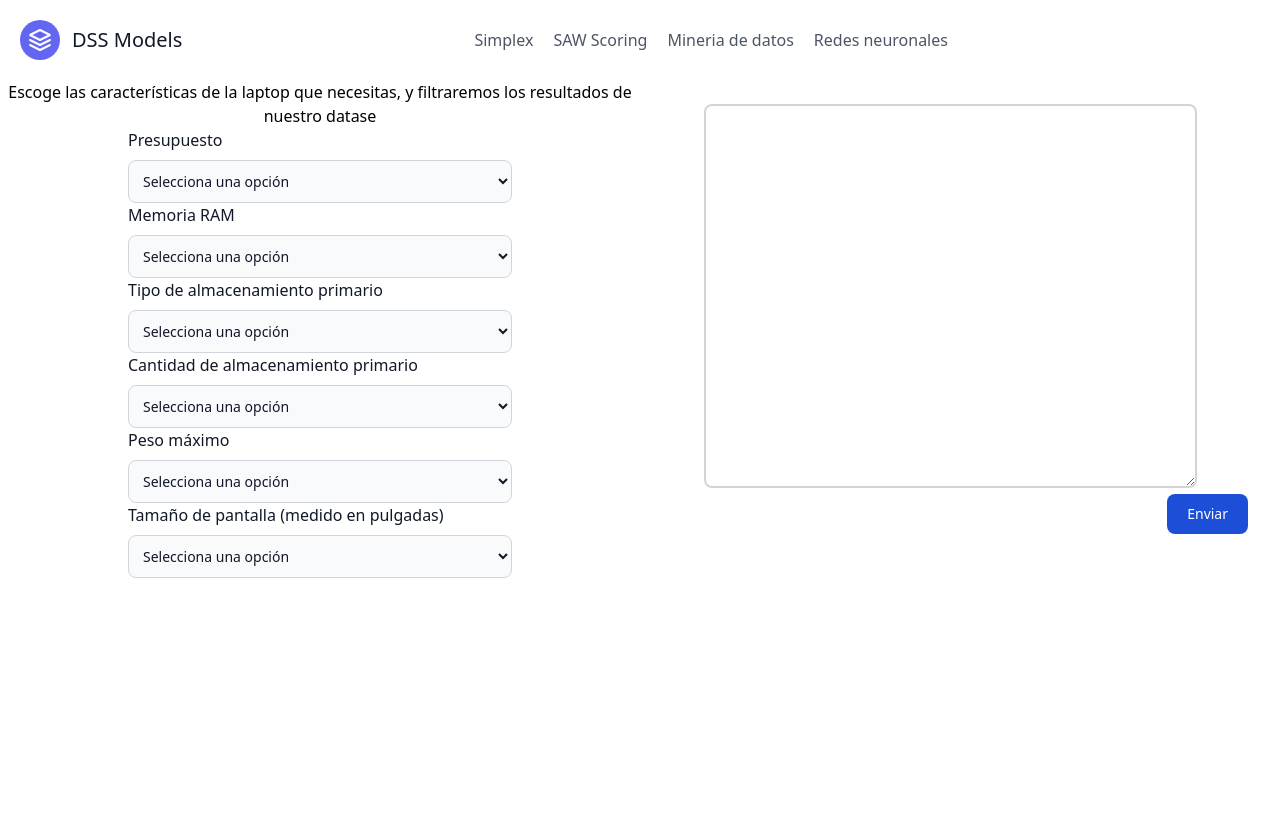
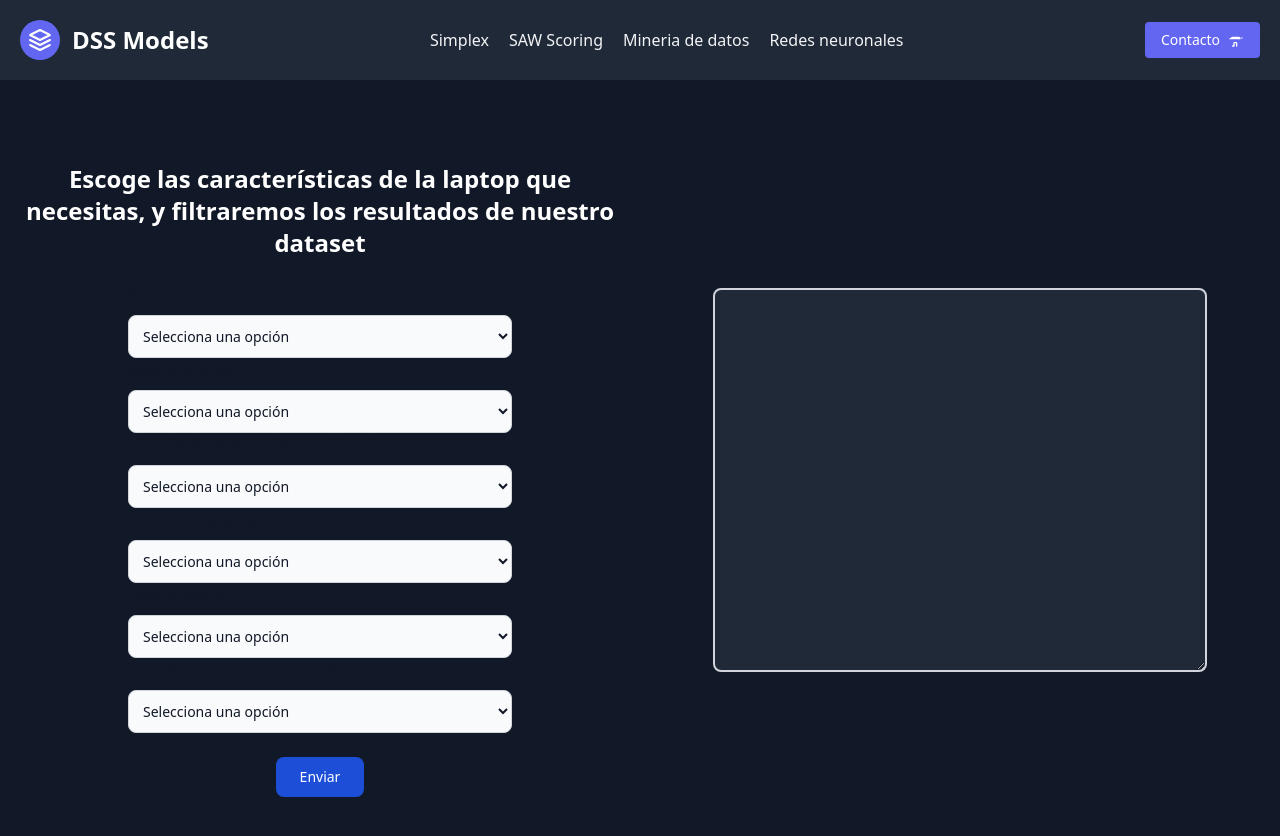
Before and after one commit to JuleFs/DSS-models, an Angular app: page /mineria in a window 1280 px wide. Shown: the top 836 px of the page. Before the commit the page ends 800 px from the top, so only its background shows below. Built offline with nearby package versions, Linux system fonts and the light colour scheme.

Commit message:
simplex me mato

```diff
--- a/package.json
+++ b/package.json
@@ -28,6 +28,7 @@
     "@angular/compiler-cli": "^18.2.0",
     "@types/jasmine": "~5.1.0",
     "autoprefixer": "^10.4.20",
+    "daisyui": "^4.12.23",
     "jasmine-core": "~5.2.0",
     "karma": "~6.4.0",
     "karma-chrome-launcher": "~3.2.0",
--- a/src/app/components/mineria/mineria.component.html
+++ b/src/app/components/mineria/mineria.component.html
@@ -1,93 +1,67 @@
 <app-navbar />
 
-<div class="flex">
-  <aside class="justify-center items-center w-1/2">
-    <div class="text-center">
-      <h1>
+<div class="flex flex-col md:flex-row text-white bg-gray-900 min-h-screen">
+  <!-- Columna Izquierda: Selección de Características -->
+  <aside class="flex flex-col justify-center items-center w-full md:w-1/2 p-6">
+    <div class="text-center mb-6">
+      <h1 class="text-2xl font-bold">
         Escoge las características de la laptop que necesitas, y filtraremos los
-        resultados de nuestro datase
+        resultados de nuestro dataset
       </h1>
     </div>
-    <div class="items-center">
+    <div class="w-full md:w-3/4">
       <app-select-dropdown
         id="presupuesto"
         spec="Presupuesto"
-        [options]="[
-          { value: '250', label: '$5,000' },
-          { value: '500', label: '$10,000' },
-          { value: '1000', label: '$20,000' },
-          { value: '2000', label: '$40,000' },
-          { value: '4000', label: '$80,000' },
-          { value: '10000', label: 'Sin límite' }
-        ]"
+        [options]="[ { value: '250', label: '$5,000' }, { value: '500', label: '$10,000' }, { value: '1000', label: '$20,000' }, { value: '2000', label: '$40,000' }, { value: '4000', label: '$80,000' }, { value: '10000', label: 'Sin límite' } ]"
         (valueChange)="onPresupuestoChange($event)"
-      />
+        class="mb-4"
+      ></app-select-dropdown>
+
       <app-select-dropdown
         id="ram"
         spec="Memoria RAM"
-        [options]="[
-          { value: '8', label: '8gb' },
-          { value: '16', label: '16gb' },
-          { value: '32', label: '32gb' },
-          { value: '64', label: '64gb' }
-        ]"
+        [options]="[ { value: '8', label: '8gb' }, { value: '16', label: '16gb' }, { value: '32', label: '32gb' }, { value: '64', label: '64gb' } ]"
         (valueChange)="onRamChange($event)"
-      />
+        class="mb-4"
+      ></app-select-dropdown>
+
       <app-select-dropdown
         id="storage-type"
         spec="Tipo de almacenamiento primario"
-        [options]="[
-          { value: 'SSD', label: 'Disco de Estado Sólido (SSD)' },
-          { value: 'HDD', label: 'Disco Duro (HDD)' }
-        ]"
+        [options]="[ { value: 'SSD', label: 'Disco de Estado Sólido (SSD)' }, { value: 'HDD', label: 'Disco Duro (HDD)' } ]"
         (valueChange)="onStorageTypeChange($event)"
-      />
+        class="mb-4"
+      ></app-select-dropdown>
+
       <app-select-dropdown
         id="storage"
         spec="Cantidad de almacenamiento primario"
-        [options]="[
-          { value: '256', label: '256gb' },
-          { value: '512', label: '512gb' },
-          { value: '1024', label: '1tb' },
-          { value: '2048', label: '2tb' }
-        ]"
+        [options]="[ { value: '256', label: '256gb' }, { value: '512', label: '512gb' }, { value: '1024', label: '1tb' }, { value: '2048', label: '2tb' } ]"
         (valueChange)="onStorageChange($event)"
-      />
+        class="mb-4"
+      ></app-select-dropdown>
+
       <app-select-dropdown
         id="peso"
         spec="Peso máximo"
-        [options]="[
-          { value: '1', label: '1kg' },
-          { value: '2', label: '2kg' },
-          { value: '3', label: '3kg' },
-          { value: '4', label: '4kg' }
-        ]"
+        [options]="[ { value: '1', label: '1kg' }, { value: '2', label: '2kg' }, { value: '3', label: '3kg' }, { value: '4', label: '4kg' } ]"
         (valueChange)="onPesoChange($event)"
-      />
+        class="mb-4"
+      ></app-select-dropdown>
+
       <app-select-dropdown
         id="inches"
         spec="Tamaño de pantalla (medido en pulgadas)"
-        [options]="[
-          { value: '13', label: '13in' },
-          { value: '15', label: '15in' },
-          { value: '17', label: '17in' }
-        ]"
+        [options]="[ { value: '13', label: '13in' }, { value: '15', label: '15in' }, { value: '17', label: '17in' } ]"
         (valueChange)="onInchesChange($event)"
-      />
-    </div>
-  </aside>
-  <aside class="justify-center items-center w-1/2 p-6">
-    <div class="justify-end">
-      <textarea
-        class="ml-10 w-5/6 h-96 border-2 border-gray-300 rounded-lg p-2 dark:border-gray-700"
-        readonly
-        name="resultados"
-        id="res"
-        >{{ result }}</textarea
-      >
-      <div class="flex justify-end">
+        class="mb-4"
+      ></app-select-dropdown>
+
+      <!-- Botón Enviar -->
+      <div class="flex justify-center mt-6">
         <button
-          class="text-white bg-blue-700 hover:bg-blue-800 focus:ring-4 focus:ring-blue-300 font-medium rounded-lg text-sm px-5 py-2.5 me-2 mb-2 dark:bg-blue-600 dark:hover:bg-blue-700 focus:outline-none dark:focus:ring-blue-800"
+          class="text-white bg-blue-700 hover:bg-blue-800 focus:ring-4 focus:ring-blue-300 font-medium rounded-lg text-sm px-6 py-2.5 dark:bg-blue-600 dark:hover:bg-blue-700 focus:outline-none dark:focus:ring-blue-800"
           (click)="sumbit()"
         >
           Enviar
@@ -95,4 +69,15 @@
       </div>
     </div>
   </aside>
+
+  <!-- Columna Derecha: Resultados -->
+  <aside class="flex justify-center items-center w-full md:w-1/2 p-6">
+    <textarea
+      class="w-5/6 h-96 border-2 border-gray-300 rounded-lg p-4 dark:border-gray-700 bg-gray-800 text-white"
+      readonly
+      name="resultados"
+      id="res"
+      >{{ result }}</textarea
+    >
+  </aside>
 </div>
--- a/src/app/components/navbar/navbar.component.html
+++ b/src/app/components/navbar/navbar.component.html
@@ -1,16 +1,37 @@
-<header class="text-gray-600 body-font">
+<header class="bg-gray-800 text-gray-100 body-font shadow-lg">
   <div class="container mx-auto flex flex-wrap p-5 flex-col md:flex-row items-center">
-    <a class="flex title-font font-medium items-center text-gray-900 mb-4 md:mb-0">
+    <!-- Logo -->
+    <a class="flex title-font font-medium items-center text-white mb-4 md:mb-0">
       <svg xmlns="http://www.w3.org/2000/svg" fill="none" stroke="currentColor" stroke-linecap="round" stroke-linejoin="round" stroke-width="2" class="w-10 h-10 text-white p-2 bg-indigo-500 rounded-full" viewBox="0 0 24 24">
         <path d="M12 2L2 7l10 5 10-5-10-5zM2 17l10 5 10-5M2 12l10 5 10-5"></path>
       </svg>
-      <span class="ml-3 text-xl">DSS Models</span>
+      <span class="ml-3 text-2xl font-bold">DSS Models</span>
     </a>
-    <nav class="md:ml-auto md:mr-auto flex flex-wrap items-center text-base justify-center">
-      <a routerLink="/simplex" class="mr-5 hover:text-gray-900">Simplex</a>
-      <a routerLink="/saw" class="mr-5 hover:text-gray-900">SAW Scoring</a>
-      <a routerLink="/mineria" class="mr-5 hover:text-gray-900">Mineria de datos</a>
-      <a routerLink="/redes_neuronales" class="mr-5 hover:text-gray-900">Redes neuronales</a>
+
+    <!-- Toggle Button for Mobile -->
+    <button
+      class=" btn md:hidden ml-auto text-gray-300 focus:outline-none"
+
+    >
+      <svg xmlns="http://www.w3.org/2000/svg" class="h-6 w-6" fill="none" viewBox="0 0 24 24" stroke="currentColor">
+        <path stroke-linecap="round" stroke-linejoin="round" stroke-width="2" d="M4 6h16M4 12h16m-7 6h7" />
+      </svg>
+    </button>
+
+    <!-- Navigation Links -->
+    <nav class="hidden md:flex md:ml-auto md:mr-auto flex-wrap items-center text-base justify-center">
+      <a routerLink="/simplex" class="mr-5 hover:text-indigo-400 transition duration-300">Simplex</a>
+      <a routerLink="/saw" class="mr-5 hover:text-indigo-400 transition duration-300">SAW Scoring</a>
+      <a routerLink="/mineria" class="mr-5 hover:text-indigo-400 transition duration-300">Mineria de datos</a>
+      <a routerLink="/redes_neuronales" class="mr-5 hover:text-indigo-400 transition duration-300">Redes neuronales</a>
     </nav>
+
+    <!-- Action Button -->
+    <a href="#" class="inline-flex items-center bg-indigo-500 text-white border-0 py-2 px-4 focus:outline-none hover:bg-indigo-600 rounded text-sm font-medium">
+      Contacto
+      <svg xmlns="http://www.w3.org/2000/svg" class="h-4 w-4 ml-2" fill="none" viewBox="0 0 24 24" stroke="currentColor">
+        <path stroke-linecap="round" stroke-linejoin="round" stroke-width="2" d="M3 10h11M9 21H7m2 0v-4a1 1 0 011-1h2a1 1 0 011 1v4m8-12h.01M5 10h11m2 0a2 2 0 00-2-2H7a2 2 0 00-2 2z" />
+      </svg>
+    </a>
   </div>
 </header>
--- a/src/app/components/redes-neuronales/redes-neuronales.component.html
+++ b/src/app/components/redes-neuronales/redes-neuronales.component.html
@@ -1,59 +1,68 @@
 <app-navbar />
 
-<div class="flex">
-  <aside class="justify-center items-center w-1/2">
-    <div class="form-container p-6">
-      <div>
+<div class="flex flex-col md:flex-row text-white bg-gray-900 min-h-screen">
+  <!-- Columna Izquierda: Formulario -->
+  <aside class="flex flex-col justify-center items-center w-full md:w-1/2 p-6">
+    <div class="text-center mb-6">
+      <h1 class="text-2xl font-bold">
         Este modelo fue entrenado con un dataset de laptops de diferentes
         características y en base a este determina si su uso puede ser para un
-        estudiante o para un profesional. Ingresa los siguientes parametros y
-        haz click en enviar para hacer una consulta
+        estudiante o para un profesional.
+      </h1>
+      <p class="mt-2">
+        Ingresa los siguientes parámetros y haz clic en enviar para hacer una consulta.
+      </p>
     </div>
-      <form class="form p-6">
-        <div class="form-group">
-          <label for="price">Precio en euros:</label>
+    <div class="w-full md:w-3/4">
+      <form class="form">
+        <div class="form-group mb-4">
+          <label for="price" class="block text-sm font-medium text-gray-200 mb-2">
+            Precio en euros:
+          </label>
           <input
             [(ngModel)]="price"
             type="number"
             id="price"
             name="price"
-            class="bg-gray-50 border border-gray-300 text-gray-900 text-sm rounded-lg focus:ring-blue-500 focus:border-blue-500 block w-1/6 p-2.5 dark:bg-gray-700 dark:border-gray-600 dark:placeholder-gray-400 dark:text-white dark:focus:ring-blue-500 dark:focus:border-blue-500"
+            class="bg-gray-50 border border-gray-300 text-gray-900 text-sm rounded-lg focus:ring-blue-500 focus:border-blue-500 block w-full p-2.5 dark:bg-gray-700 dark:border-gray-600 dark:placeholder-gray-400 dark:text-white dark:focus:ring-blue-500 dark:focus:border-blue-500"
             placeholder="Ingrese el precio en euros"
           />
         </div>
-        <div class="form-group">
-          <label for="storage">Almacenamiento:</label>
+        <div class="form-group mb-4">
+          <label for="storage" class="block text-sm font-medium text-gray-200 mb-2">
+            Almacenamiento:
+          </label>
           <input
             [(ngModel)]="storage"
             type="text"
             id="storage"
             name="storage"
-            class="bg-gray-50 border border-gray-300 text-gray-900 text-sm rounded-lg focus:ring-blue-500 focus:border-blue-500 block w-1/6 p-2.5 dark:bg-gray-700 dark:border-gray-600 dark:placeholder-gray-400 dark:text-white dark:focus:ring-blue-500 dark:focus:border-blue-500"
+            class="bg-gray-50 border border-gray-300 text-gray-900 text-sm rounded-lg focus:ring-blue-500 focus:border-blue-500 block w-full p-2.5 dark:bg-gray-700 dark:border-gray-600 dark:placeholder-gray-400 dark:text-white dark:focus:ring-blue-500 dark:focus:border-blue-500"
             placeholder="Ingrese el almacenamiento"
           />
+        </div>
+        <!-- Botón Enviar -->
+        <div class="flex justify-center mt-6">
+          <button
+            class="btn bg-blue-500 hover:bg-blue-600 text-white py-2 px-6 rounded-lg"
+            (click)="sumbit()"
+          >
+            Enviar
+          </button>
         </div>
       </form>
     </div>
   </aside>
 
-  <aside class="justify-center items-center w-1/2 p-6">
-    <div class="justify-end">
+  <!-- Columna Derecha: Resultados -->
+  <aside class="flex justify-center items-center w-full md:w-1/2 p-6">
     <textarea
-        class="ml-10 w-5/6 border-2 border-gray-300 rounded-lg p-2 dark:border-gray-700"
+      class="w-5/6 h-96 border-2 border-gray-300 rounded-lg p-4 dark:border-gray-700 bg-gray-800 text-white"
       readonly
       name="resultados"
       id="res"
     >
 {{ usage }}</textarea
     >
-      <div class="flex justify-end">
-        <button
-          class="text-white bg-blue-700 hover:bg-blue-800 focus:ring-4 focus:ring-blue-300 font-medium rounded-lg text-sm px-5 py-2.5 me-2 mb-2 dark:bg-blue-600 dark:hover:bg-blue-700 focus:outline-none dark:focus:ring-blue-800"
-          (click)="sumbit()"
-        >
-          Enviar
-        </button>
-      </div>
-    </div>
   </aside>
 </div>
--- a/src/app/components/saw/saw.component.html
+++ b/src/app/components/saw/saw.component.html
@@ -1,82 +1,96 @@
 <app-navbar />
-<div class="container mx-auto p-4">
+<div class="container mx-auto p-6 max-w-5xl bg-gray-900 text-white rounded-lg shadow-lg">
   <h1 class="text-2xl font-bold text-center mb-6">SAW Algorithm</h1>
 
+  <div class="flex flex-col md:flex-row gap-6">
     <!-- Criterios Section -->
-  <section class="mb-6">
+    <section class="flex-1">
       <h2 class="text-xl font-semibold mb-4">Agregar Criterios</h2>
       <form (ngSubmit)="addCriterio()" class="flex flex-col gap-4">
         <div>
-        <label class="block font-medium">Nombre:</label>
+          <label class="block font-medium mb-2">Nombre:</label>
           <input
             type="text"
             [(ngModel)]="nuevoCriterio.nombre"
             name="nombre"
             required
-          class="border p-2 w-full"
+            class="border border-gray-700 bg-gray-800 text-white p-2 w-full rounded focus:outline-none focus:ring-2 focus:ring-blue-500"
           />
         </div>
         <div>
-        <label class="block font-medium">Peso:</label>
+          <label class="block font-medium mb-2">Peso:</label>
           <input
             type="number"
             [(ngModel)]="nuevoCriterio.peso"
             name="peso"
             required
-          class="border p-2 w-full"
+            class="border border-gray-700 bg-gray-800 text-white p-2 w-full rounded focus:outline-none focus:ring-2 focus:ring-blue-500"
           />
         </div>
         <div>
-        <label class="block font-medium">Tipo:</label>
+          <label class="block font-medium mb-2">Tipo:</label>
           <select
             [(ngModel)]="nuevoCriterio.tipo"
             name="tipo"
             required
-          class="border p-2 w-full"
+            class="border border-gray-700 bg-gray-800 text-white p-2 w-full rounded focus:outline-none focus:ring-2 focus:ring-blue-500"
           >
             <option value="benefit">Benefit</option>
             <option value="cost">Cost</option>
           </select>
         </div>
-      <button type="submit" class="bg-blue-500 text-white px-4 py-2 rounded">Agregar Criterio</button>
+        <button
+          type="submit"
+          class="bg-blue-500 hover:bg-blue-600 text-white px-4 py-2 rounded focus:outline-none"
+        >
+          Agregar Criterio
+        </button>
       </form>
     </section>
 
     <!-- Alternativas Section -->
-  <section class="mb-6">
+    <section class="flex-1">
       <h2 class="text-xl font-semibold mb-4">Agregar Alternativas</h2>
       <form (ngSubmit)="addAlternativa()" class="flex flex-col gap-4">
         <div>
-        <label class="block font-medium">Nombre:</label>
+          <label class="block font-medium mb-2">Nombre:</label>
           <input
             type="text"
             [(ngModel)]="nuevaAlternativa.nombre"
             name="nombre"
             required
-          class="border p-2 w-full"
+            class="border border-gray-700 bg-gray-800 text-white p-2 w-full rounded focus:outline-none focus:ring-2 focus:ring-blue-500"
           />
         </div>
         <div>
-        <label class="block font-medium">Valores (coma-separados):</label>
+          <label class="block font-medium mb-2">Valores (coma-separados):</label>
           <input
             type="text"
             [(ngModel)]="nuevaAlternativa.valores"
             name="valores"
             required
-          class="border p-2 w-full"
+            class="border border-gray-700 bg-gray-800 text-white p-2 w-full rounded focus:outline-none focus:ring-2 focus:ring-blue-500"
           />
         </div>
-      <button type="submit" class="bg-blue-500 text-white px-4 py-2 rounded">Agregar Alternativa</button>
+        <button
+          type="submit"
+          class="bg-blue-500 hover:bg-blue-600 text-white px-4 py-2 rounded focus:outline-none"
+        >
+          Agregar Alternativa
+        </button>
       </form>
     </section>
+  </div>
 
   <!-- Calcular Mejor Alternativa -->
-  <section>
-    <h2 class="text-xl font-semibold mb-4">Calcular Mejor Alternativa</h2>
-    <button (click)="calcularMejorAlternativa()" class="bg-green-500 text-white px-4 py-2 rounded">
+  <section class="mt-8 text-center">
+    <button
+      (click)="calcularMejorAlternativa()"
+      class="bg-green-500 hover:bg-green-600 text-white px-4 py-2 rounded focus:outline-none"
+    >
       Calcular Mejor Opción
     </button>
-    <div *ngIf="mejorAlternativa" class="mt-4 p-4 bg-gray-100 border rounded">
+    <div *ngIf="mejorAlternativa" class="mt-4 p-4 bg-gray-800 border border-gray-700 rounded">
       <p>{{ mejorAlternativa }}</p>
     </div>
   </section>
--- a/src/app/components/simplex/simplex.component.html
+++ b/src/app/components/simplex/simplex.component.html
@@ -1,9 +1,9 @@
 <app-navbar />
-<div class="container mx-auto p-4">
-  <h1 class="text-2xl font-bold mb-6">Simulador de Compra</h1>
+<div class="container mx-auto p-6 max-w-3xl bg-gray-900 text-white rounded-lg shadow-lg">
+  <h1 class="text-2xl font-bold text-center mb-6">Simulador de Compra</h1>
 
   <!-- Formulario de entrada -->
-  <form (ngSubmit)="calcular()" class="flex flex-col gap-4">
+  <form (ngSubmit)="calcular()" class="flex flex-col gap-6">
     <div>
       <label for="sueldo" class="block font-medium mb-2">Sueldo Mensual:</label>
       <input
@@ -12,7 +12,8 @@
         [(ngModel)]="sueldo"
         name="sueldo"
         required
-        class="border p-2 w-full"
+        class="border border-gray-700 bg-gray-800 text-white p-2 w-full rounded focus:outline-none focus:ring-2 focus:ring-blue-500"
+        placeholder="Ingresa tu sueldo mensual"
       />
     </div>
 
@@ -24,7 +25,8 @@
         [(ngModel)]="aguinaldo"
         name="aguinaldo"
         required
-        class="border p-2 w-full"
+        class="border border-gray-700 bg-gray-800 text-white p-2 w-full rounded focus:outline-none focus:ring-2 focus:ring-blue-500"
+        placeholder="Ingresa tu aguinaldo"
       />
     </div>
 
@@ -36,18 +38,35 @@
         [(ngModel)]="costoProducto"
         name="costoProducto"
         required
-        class="border p-2 w-full"
+        class="border border-gray-700 bg-gray-800 text-white p-2 w-full rounded focus:outline-none focus:ring-2 focus:ring-blue-500"
+        placeholder="Ingresa el costo del producto"
       />
     </div>
 
-    <button type="submit" class="bg-green-500 text-white px-6 py-2 rounded">
-      Simular
-    </button>
+    <div class="flex justify-center gap-4 mt-4">
+      <!-- Botón de Simular -->
+
+
+      <!-- Botón de Verificar Factibilidad -->
+      <button
+        type="button"
+        (click)="verificarFactibilidad()"
+        class="bg-blue-500 hover:bg-blue-600 text-white px-6 py-2 rounded focus:outline-none focus:ring-2 focus:ring-blue-500"
+      >
+        Verificar Factibilidad
+      </button>
+    </div>
   </form>
 
-  <!-- Resultado -->
-  <div *ngIf="resultado" class="mt-6 p-4 bg-gray-100 border rounded">
-    <h2 class="text-lg font-semibold">Resultado:</h2>
+  <!-- Resultado de la simulación -->
+  <div *ngIf="resultado" class="mt-6 p-4 bg-gray-800 border border-gray-700 rounded">
+    <h2 class="text-lg font-semibold mb-2">Resultado:</h2>
     <p>{{ resultado }}</p>
   </div>
+
+  <!-- Mensaje de factibilidad -->
+  <div *ngIf="mensajeFactibilidad" class="mt-6 p-4 bg-gray-800 border border-gray-700 rounded">
+    <h2 class="text-lg font-semibold mb-2">Factibilidad:</h2>
+    <p>{{ mensajeFactibilidad }}</p>
+  </div>
 </div>
--- a/src/app/components/simplex/simplex.component.ts
+++ b/src/app/components/simplex/simplex.component.ts
@@ -18,6 +18,8 @@
   costoProducto: number = 0; // Costo del producto
   proceso: 'Max' | 'Min' = 'Max'; // Proceso predeterminado (Maximización o Minimización)
   resultado: string | null = null; // Resultado de la simulación
+  mensajeFactibilidad: string | null = null; // Mensaje para la factibilidad
+
 
   constructor(private simplexService: SimplexService) {}
 
@@ -49,16 +51,31 @@
       Texto: this.proceso // Puede ser 'Max' o 'Min'
     };
 
+
+
     // Enviar datos al servicio
     this.simplexService.enviarParametros(datos).subscribe({
       next: (response) => {
         this.resultado = response.Mensaje; // Mostrar el resultado devuelto por el backend
       },
-      error: (err) => {
-        console.error('Error al procesar los datos:', err);
-        alert('Hubo un error al procesar los datos.');
+
+    });
+
+
+  }
+
+  verificarFactibilidad(): void {
+    // Sumar sueldo y aguinaldo
+    const totalIngresos = this.sueldo + this.aguinaldo;
+
+    setTimeout(() => {
+      // Verificar si el total de ingresos es al menos el doble del costo del producto
+      if (totalIngresos >= 2 * this.costoProducto) {
+        this.mensajeFactibilidad = 'Es factible comprar un nuevo equipo.';
+      } else {
+        this.mensajeFactibilidad = 'No es factible comprar un nuevo equipo.';
       }
-    });
+    }, 2000); // 2 segundos
   }
 }
 //   .map((valor) => parseFloat(valor.trim()));
--- a/tailwind.config.js
+++ b/tailwind.config.js
@@ -4,5 +4,7 @@
   theme: {
     extend: {},
   },
-  plugins: [],
+  plugins: [
+    require('daisyui'),
+  ],
 };
```
Also changed, not shown: 1 other file (tests, documents, lock files or other folders). Lines whose indentation alone changed are shown as unchanged.
